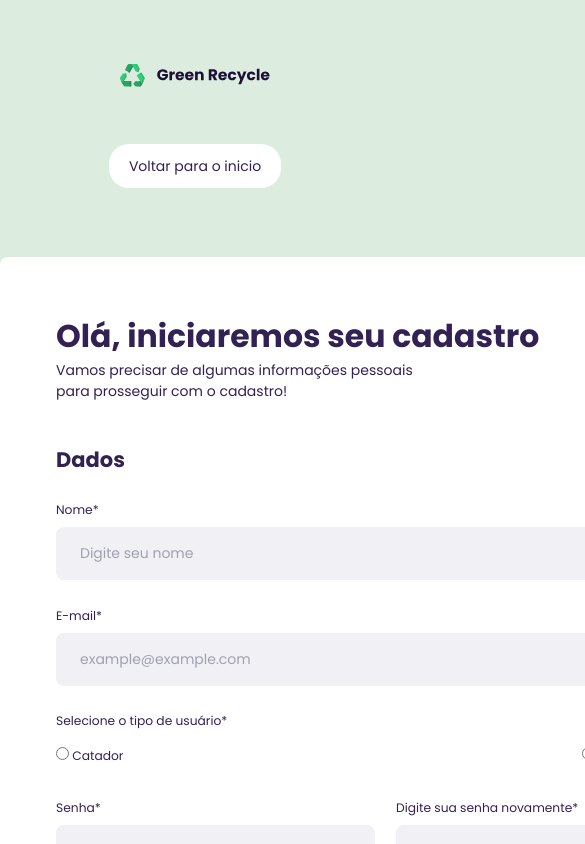
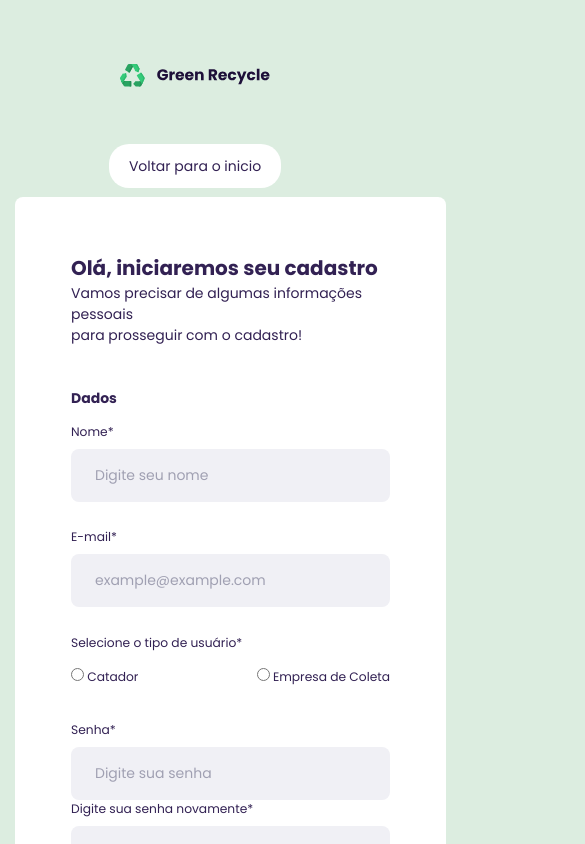
Before and after one commit to kasilianaoliveira/tcc-coleta, a React (Vite) app: page /cadastro in a window 390 px wide. Shown: the top 844 px of the page, 585 px wide, since content can reach past the window. Built offline with nearby package versions, Linux system fonts and the light colour scheme.

Commit message:
Update mobile styles of the user registration page

```diff
--- a/src/pages/UserRegister/index.tsx
+++ b/src/pages/UserRegister/index.tsx
@@ -100,7 +100,6 @@ export const UserRegister = () => {
         </Link>
       </Header>
       <div id="page-create-user">
-
         <form onSubmit={handleSubmit(onSubmit)}>
           <h1>Olá, iniciaremos seu cadastro</h1>
           <p>Vamos precisar de algumas informações pessoais <br />
--- a/src/pages/UserRegister/style.css
+++ b/src/pages/UserRegister/style.css
@@ -120,3 +120,49 @@
 .fieldset-user{
   margin-bottom: 1.875rem;
 }
+
+@media screen and (max-width: 520px) {
+
+  #page-create-user {
+    width: 360px;
+    align-items: center;
+  }
+
+  #page-create-user form {
+    margin: 20px auto;
+  }
+
+  #page-create-user form h1 {
+    font-size: 20px;
+  }
+
+  #page-create-user form header[role="legend"] {
+    margin-bottom: 1rem;
+  }
+
+  #page-create-user form header[role="legend"] h2 {
+    font-size: 1rem;
+  }
+
+  #page-create-user form .field-group {
+    flex: 1;
+    width: 100%;
+    display: flex;
+    flex-direction: column;
+    margin-top: 1.875rem;
+  }
+
+  #page-create-user form .field {
+    margin-left: 0;
+  }
+
+  #page-create-user form .field-group .field+.field {
+    margin-left: 0;
+    width: 100%;
+  }
+
+  #page-create-user form .field-group .field {
+    width: 100%;
+  }
+
+}
```
